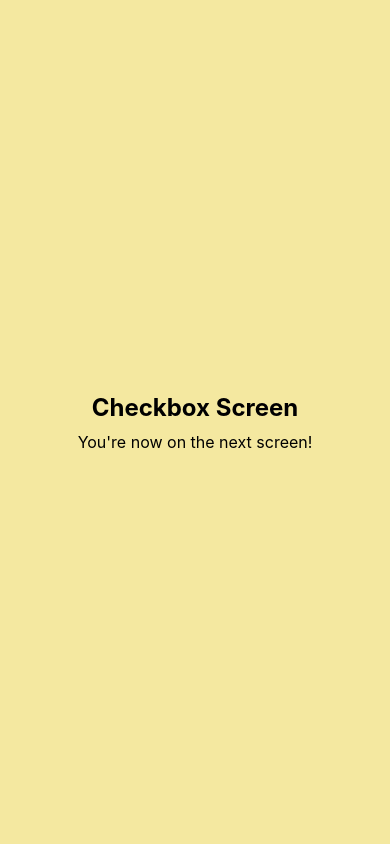
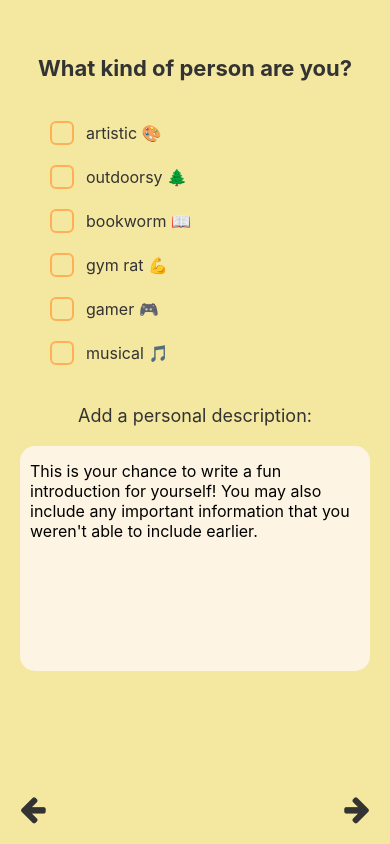
Before and after one commit to Techgirl2/BananaBunks, a React Native app: screen /Checkbox in a window 390 px wide. Built offline with nearby package versions, Linux system fonts and the light colour scheme.

Commit message:
finished first two pages. some state issues

```diff
--- a/package.json
+++ b/package.json
@@ -16,10 +16,13 @@
     "expo-status-bar": "~2.0.1",
     "firebase": "^11.6.0",
     "react": "18.3.1",
+    "react-icons": "^5.5.0",
     "react-native": "0.76.9",
+    "react-native-paper": "^5.13.1",
     "react-native-safe-area-context": "4.12.0",
     "react-native-screens": "~4.4.0",
-    "react-native-svg": "^15.11.2"
+    "react-native-svg": "^15.11.2",
+    "react-native-vector-icons": "^10.2.0"
   },
   "devDependencies": {
     "@babel/core": "^7.26.10",
--- /dev/null
+++ b/src/components/CustomCheckbox.tsx
@@ -0,0 +1,46 @@
+import React from 'react';
+import { TouchableOpacity, Text, View, StyleSheet, ViewStyle, StyleProp } from 'react-native';
+import { Ionicons } from '@expo/vector-icons';
+
+type CustomCheckboxProps = {
+  label: string;
+  checked: boolean;
+  onPress: () => void;
+  style?: StyleProp<ViewStyle>; // use StyleProp so it works well
+};
+
+export default function CustomCheckbox({ label, checked, onPress, style }: CustomCheckboxProps) {
+  return (
+    <TouchableOpacity style={[styles.container, style]} onPress={onPress}>
+      <View style={[styles.checkbox, checked && styles.checked]}>
+        {checked && <Ionicons name="checkmark" size={16} color="white" />}
+      </View>
+      <Text style={styles.label}>{label}</Text>
+    </TouchableOpacity>
+  );
+}
+
+const styles = StyleSheet.create({
+  container: {
+    flexDirection: 'row',
+    alignItems: 'center',
+    marginBottom: 20,
+  },
+  checkbox: {
+    width: 24,
+    height: 24,
+    borderRadius: 6,
+    borderWidth: 2,
+    borderColor: '#FFB057',
+    alignItems: 'center',
+    justifyContent: 'center',
+    marginRight: 12,
+  },
+  checked: {
+    backgroundColor: '#FFB057',
+  },
+  label: {
+    fontSize: 16,
+    color: '#333',
+  },
+});
--- a/src/navigation/AppNavigator.tsx
+++ b/src/navigation/AppNavigator.tsx
@@ -4,12 +4,14 @@ import LoginScreen from '../screens/LoginScreen';
 import SignUpScreen from '../screens/SignUpScreen';
 import SliderScreen from '../screens/SliderScreen';
 import CheckboxScreen from '../screens/CheckboxScreen';
+import EditProfileScreen from '../screens/EditProfileScreen';
 
 export type RootStackParamList = {
   Login: undefined;
   SignUp: undefined;
   Slider: undefined;
   Checkbox: undefined;
+  EditProfile: undefined;
 
 };
 
@@ -23,6 +25,7 @@ export default function AppNavigator() {
         <Stack.Screen name="SignUp" component={SignUpScreen} options={{ headerShown: false }} />
         <Stack.Screen name="Slider" component={SliderScreen} options={{ headerShown: false }} />
         <Stack.Screen name="Checkbox" component={CheckboxScreen} options={{ headerShown: false }} />
+        <Stack.Screen name="EditProfile" component={EditProfileScreen} options={{ headerShown: false }} />
       </Stack.Navigator>
     </NavigationContainer>
   );
--- a/src/screens/CheckboxScreen.tsx
+++ b/src/screens/CheckboxScreen.tsx
@@ -1,28 +1,141 @@
-import React from 'react';
-import { View, Text, StyleSheet } from 'react-native';
+import React, { useState } from 'react';
+import { View, ScrollView, Text, StyleSheet, TextInput } from 'react-native';
+import CustomCheckbox from '../components/CustomCheckbox';
+import { FontAwesome } from '@expo/vector-icons';
+import { TouchableOpacity, Image } from 'react-native';
+import { useNavigation } from '@react-navigation/native';
 
 export default function CheckboxScreen() {
+  const [checks, setChecks] = useState({
+    artistic: false,
+    outdoorsy: false,
+    bookworm: false,
+    gymRat: false,
+    gamer: false,
+    musical: false,
+  });
+
+  const [description, setDescription] = useState("");
+
+  const toggle = (key: keyof typeof checks) => {
+    setChecks((prev) => ({ ...prev, [key]: !prev[key] }));
+  };
+
+  const navigation = useNavigation();
+
   return (
-    <View style={styles.container}>
-      <Text style={styles.title}>Checkbox Screen</Text>
-      <Text style={styles.subtitle}>You're now on the next screen!</Text>
+    <View style={styles.main}>
+      <ScrollView contentContainerStyle={styles.container}>
+        <Text style={styles.title}>What kind of person are you?</Text>
+        <View style={styles.checkboxGroup}>
+            <CustomCheckbox
+            label="artistic 🎨"
+            checked={checks.artistic}
+            onPress={() => toggle('artistic')}
+            />
+            <CustomCheckbox
+            label="outdoorsy 🌲"
+            checked={checks.outdoorsy}
+            onPress={() => toggle('outdoorsy')}
+            />
+            <CustomCheckbox
+            label="bookworm 📖"
+            checked={checks.bookworm}
+            onPress={() => toggle('bookworm')}
+            />
+            <CustomCheckbox
+            label="gym rat 💪"
+            checked={checks.gymRat}
+            onPress={() => toggle('gymRat')}
+            />
+            <CustomCheckbox
+            label="gamer 🎮"
+            checked={checks.gamer}
+            onPress={() => toggle('gamer')}
+            />
+            <CustomCheckbox
+            label="musical 🎵"
+            checked={checks.musical}
+            onPress={() => toggle('musical')}
+            />
+        </View>
+        <Text style={styles.subtitle}>Add a personal description:</Text>
+        <TextInput
+          style={styles.textBox}
+          value={description}
+          onChangeText={setDescription}
+          placeholder="This is your chance to write a fun introduction for yourself! You may also include any important information that you weren't able to include earlier."
+          multiline
+        />
+      </ScrollView>
+      <View style={styles.arrowContainer}>
+        {/* Left Arrow */}
+        <TouchableOpacity style={styles.leftArrow} onPress={() => navigation.navigate('Slider' as never)}>
+            <FontAwesome name="arrow-left" size={30} color="#333" />
+        </TouchableOpacity>
+
+        {/* Right Arrow */}
+        <TouchableOpacity style={styles.rightArrow} onPress={() => navigation.navigate('EditProfile' as never)}>
+            <FontAwesome name="arrow-right" size={30} color="#333" />
+        </TouchableOpacity>
+      </View>
     </View>
   );
 }
 
 const styles = StyleSheet.create({
-  container: {
+  main: {
     flex: 1,
     backgroundColor: '#F4E8A0',
+  },
+  container: {
+    padding: 20,
+  },
+  title: {
+    fontSize: 22,
+    fontWeight: 'bold',
+    marginTop: 35,
+    marginBottom: 40,
+    textAlign: 'center',
+    color: '#333',
+  },
+  checkboxGroup: {
+    marginLeft: 30,
+  },
+  subtitle: {
+    fontSize: 18,
+    fontWeight: 'normal',
+    marginTop: 20, // Adds space above the subtitle
+    color: '#333',
+    textAlign: 'center', // Centers the subtitle
+  },
+  textBox: {
+    backgroundColor: '#FDF4E3', // Set the background color
+    borderRadius: 15,
+    padding: 10,
+    marginTop: 20,
+    fontSize: 16,
+    height: 225, // Adjust height if needed
+    textAlignVertical: 'top', // Ensures the text starts at the top
+    paddingTop: 15, // Optionally adjust padding to move the text higher
+  },
+  arrowContainer: {
+    position: 'absolute',
+    bottom: 0,
+    left: 0,
+    right: 0,
+    flexDirection: 'row',
+    justifyContent: 'space-between',
+    paddingHorizontal: 20,
+    paddingBottom: 20,
+    zIndex: 1, // Ensure arrows are above other content
+  },
+  leftArrow: {
     justifyContent: 'center',
     alignItems: 'center',
   },
-  title: {
-    fontSize: 24,
-    fontWeight: 'bold',
-    marginBottom: 10,
-  },
-  subtitle: {
-    fontSize: 16,
+  rightArrow: {
+    justifyContent: 'center',
+    alignItems: 'center',
   },
 });
--- /dev/null
+++ b/src/screens/EditProfileScreen.tsx
@@ -0,0 +1,24 @@
+import React from 'react';
+import { View, Text, StyleSheet } from 'react-native';
+
+export default function EditProfileScreen() {
+  return (
+    <View style={styles.container}>
+      <Text style={styles.text}>Welcome to the Edit Profile Screen!</Text>
+    </View>
+  );
+}
+
+const styles = StyleSheet.create({
+  container: {
+    flex: 1,
+    backgroundColor: '#F4E8A0',
+    justifyContent: 'center',
+    alignItems: 'center',
+  },
+  text: {
+    fontSize: 20,
+    fontWeight: 'bold',
+    color: '#333',
+  },
+});
--- a/src/screens/SliderScreen.tsx
+++ b/src/screens/SliderScreen.tsx
@@ -3,6 +3,8 @@ import { View, Text, StyleSheet, ScrollView, Switch } from 'react-native';
 import Slider from '@react-native-community/slider';
 import { useNavigation } from '@react-navigation/native';
 import { TouchableOpacity, Image } from 'react-native';
+import { FontAwesome } from '@expo/vector-icons';
+import CustomCheckbox from '../components/CustomCheckbox';
 
 export default function SliderScreen() {
   const navigation = useNavigation();
@@ -22,10 +24,16 @@ export default function SliderScreen() {
   const [prefersQuiet, setPrefersQuiet] = useState(0.5);
   const quietRef = useRef(prefersQuiet);
 
-  // State for switches
-  const [noPets, setNoPets] = useState(false);
-  const [noRoommates, setNoRoommates] = useState(false);
-  const [noOvernightGuests, setNoOvernightGuests] = useState(false);
+
+  const [checks, setChecks] = useState({
+      noPets: false,
+      noRoommates: false,
+      noOvernightGuests: false,
+  });
+
+  const toggle = (key: keyof typeof checks) => {
+    setChecks((prev) => ({ ...prev, [key]: !prev[key] }));
+  };
 
   const renderSlider = (
     labelLeft: string,
@@ -66,46 +74,32 @@ export default function SliderScreen() {
         {renderSlider('Introvert', 'Extrovert', sociability, setSociability, socialRef)}
         {renderSlider('Prefers Quiet', 'Prefers Loud', prefersQuiet, setPrefersQuiet, quietRef)}
 
-        {/* Switches for preferences */}
         <View style={styles.checkboxGroup}>
-          <View style={styles.checkboxContainer}>
-            <Text style={styles.checkboxLabel}>No Pets</Text>
-            <Switch
-              value={noPets}
-              onValueChange={setNoPets}
-              thumbColor={noPets ? '#4AC4C5' : '#F6B151'}
-              trackColor={{ false: '#ddd', true: '#F6B151' }}
+            <CustomCheckbox
+            label="no pets"
+            checked={checks.noPets}
+            onPress={() => toggle('noPets')}
             />
-          </View>
+            <CustomCheckbox
+            label="no roommates"
+            checked={checks.noRoommates}
+            onPress={() => toggle('noRoommates')}
+            />
+            <CustomCheckbox
+            label="no overnight guests"
+            checked={checks.noOvernightGuests}
+            onPress={() => toggle('noOvernightGuests')}
+            />
+        </View>
 
-          <View style={styles.checkboxContainer}>
-            <Text style={styles.checkboxLabel}>No Roommates</Text>
-            <Switch
-              value={noRoommates}
-              onValueChange={setNoRoommates}
-              thumbColor={noRoommates ? '#4AC4C5' : '#F6B151'}
-              trackColor={{ false: '#ddd', true: '#F6B151' }}
-            />
-          </View>
+      </ScrollView>
+      <View style={styles.arrowContainer}>
+        {/* Right Arrow */}
+        <TouchableOpacity style={styles.rightArrow} onPress={() => navigation.navigate('Checkbox' as never)}>
+            <FontAwesome name="arrow-right" size={30} color="#333" />
+        </TouchableOpacity>
 
-          <View style={styles.checkboxContainer}>
-            <Text style={styles.checkboxLabel}>No Overnight Guests</Text>
-            <Switch
-              value={noOvernightGuests}
-              onValueChange={setNoOvernightGuests}
-              thumbColor={noOvernightGuests ? '#4AC4C5' : '#F6B151'}
-              trackColor={{ false: '#ddd', true: '#F6B151' }}
-            />
-          </View>
-        </View>
-      </ScrollView>
-      <TouchableOpacity
-        style={styles.nextButton}
-        onPress={() => navigation.navigate('Checkbox' as never)} // replace with your actual screen name
-      >
-        <Text style={styles.nextButtonText}>Next</Text>
-      </TouchableOpacity>
-
+      </View>
     </View>
   );
 }
@@ -122,12 +116,12 @@ const styles = StyleSheet.create({
   title: {
     fontSize: 20,
     fontWeight: 'bold',
-    marginTop: 30,
-    marginBottom: 40,
+    marginTop: 35,
+    marginBottom: 30,
     textAlign: 'center',
   },
   sliderGroup: {
-    marginBottom: 10,
+    marginBottom: 20,
   },
   labelsRow: {
     flexDirection: 'row',
@@ -143,36 +137,22 @@ const styles = StyleSheet.create({
     height: 40,
   },
   checkboxGroup: {
-    marginTop: -5,
+    marginLeft: 10,
   },
-  checkboxContainer: {
+  arrowContainer: {
+    position: 'absolute',
+    bottom: 0,
+    left: 0,
+    right: 0,
     flexDirection: 'row',
+    justifyContent: 'flex-end',
+    paddingHorizontal: 20,
+    paddingBottom: 20,
+    zIndex: 1, // Ensure arrows are above other content
+  },
+  rightArrow: {
+    justifyContent: 'center',
     alignItems: 'center',
-    justifyContent: 'space-between', // Aligns the label and switch across the row
-    marginBottom: 15,
-  },
-  checkboxLabel: {
-    fontSize: 16,
-    color: '#555',
-  },
-  nextButton: {
-    position: 'absolute',
-    bottom: 20,
-    right: 20,
-    backgroundColor: '#4AC4C5',
-    paddingVertical: 10,
-    paddingHorizontal: 20,
-    borderRadius: 25,
-    shadowColor: '#000',
-    shadowOffset: { width: 0, height: 2 },
-    shadowOpacity: 0.2,
-    shadowRadius: 4,
-    elevation: 5,
-  },
-  nextButtonText: {
-    color: '#fff',
-    fontSize: 16,
-    fontWeight: 'bold',
   },
 
 });
```
Also changed, not shown: 1 other file (tests, documents, lock files or other folders).
